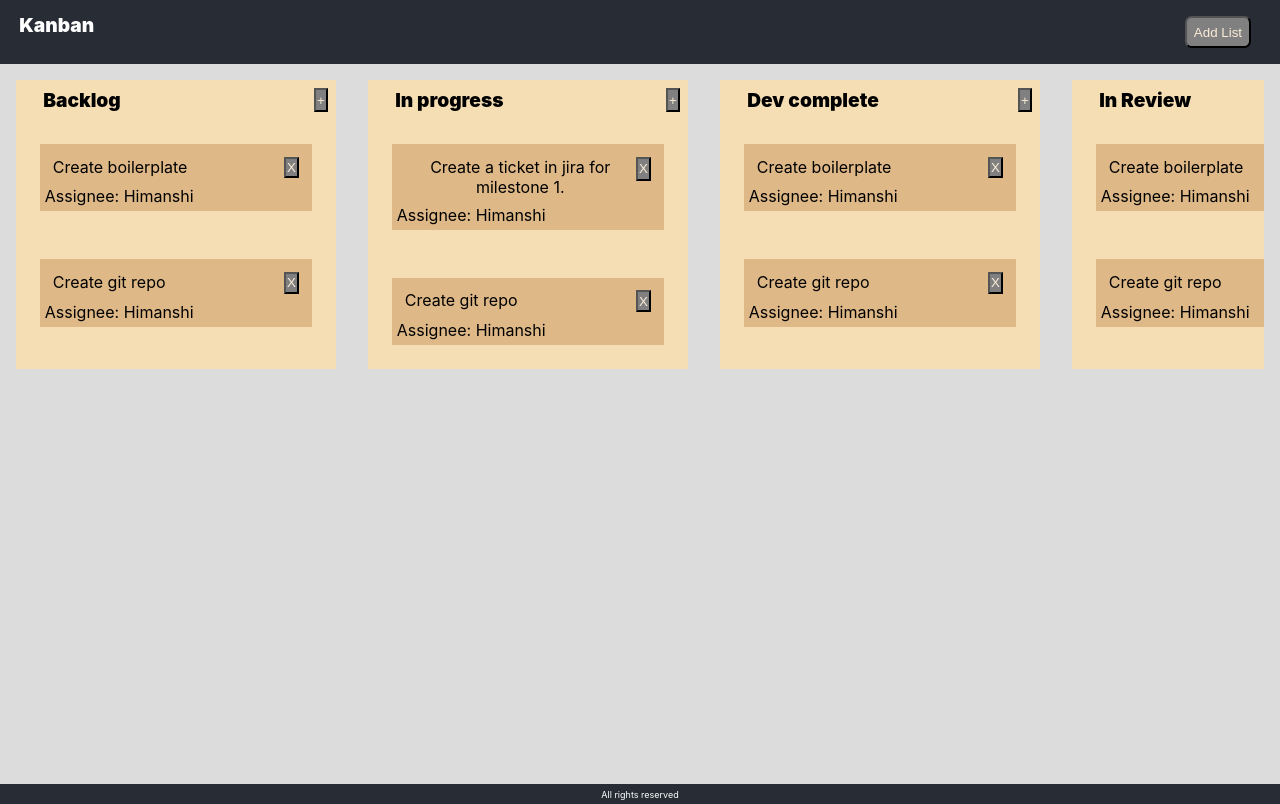
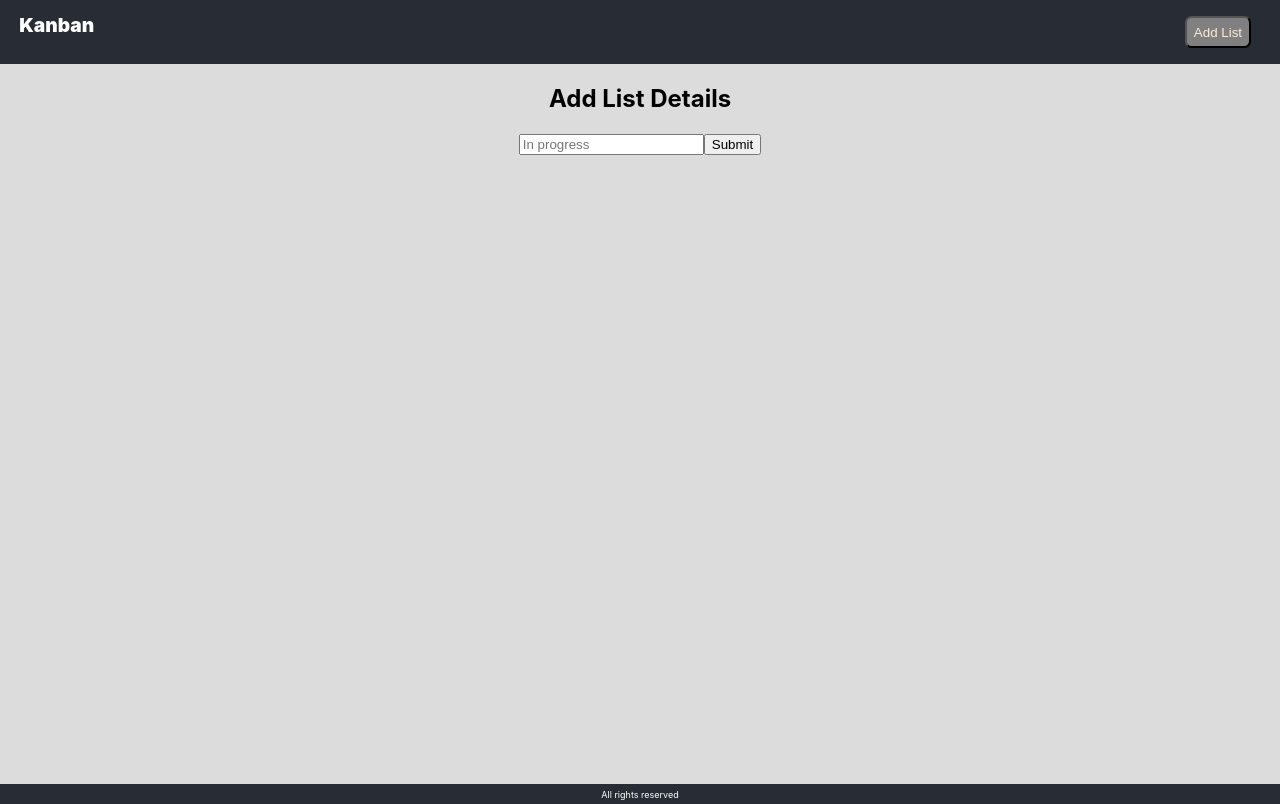
Before and after one commit to himanshi-sharmaa/kanban, a React (Create React App) app: page / in a window 1280 px wide. Both pictures are taken after a click on the button "Add List". Built offline with nearby package versions, Linux system fonts and the light colour scheme.

Commit message:
Added logics for adding list and items

```diff
--- a/src/App.css
+++ b/src/App.css
@@ -86,7 +86,7 @@
   flex-direction: row;
   flex-wrap: nowrap;
   overflow-x: auto;
-  max-height: 90vh;
+  /* max-height: 90vh; */
   margin-right: 1em;
 
 }
--- a/src/App.js
+++ b/src/App.js
@@ -1,12 +1,17 @@
 import './App.css';
 import { Button } from 'antd';
-import { useEffect, useState } from "react";
+import React,{ useEffect, useState } from "react";
 import { lists } from "./Mock";
+import ListInput from './ListInput';
+import ItemInput from './ItemInput';
 
 function App() {
 
   const [list, setList] = useState(lists);
   const [draggedData, setDraggedData] = useState();
+  const [addListInProgress, setAddListInProgress] = useState(false);
+  const [addItemInProgress, setAddItemInProgress] = useState(false);
+  const [updateList, setUpdateList] = useState('')
 
   useEffect(() => {
     const savedListData = localStorage.getItem("lists");
@@ -20,6 +25,7 @@ function App() {
     const addNewList = { title: titleData, items: []};
     const updateList = [...list, addNewList];
     setList(updateList);
+    updateDataInLocalStorage(list);
   }
 
   const addNewItemInList = (title, assignee, listTitle) => {
@@ -29,6 +35,7 @@ function App() {
         listData.items = [...listData.items,newItem];
       }
     })
+    updateDataInLocalStorage(list);
   }
 
   const dragOver = (event) => {
@@ -62,19 +69,23 @@ function App() {
   return (
     <div className="App">
       <header className="App-header">
-      <h1 className="heading">Kanban</h1>
+      <h1 className="heading" onClick={() => {setAddItemInProgress(false); setAddListInProgress(false)}}>Kanban</h1>
       <div className="button-container-view">
-        <Button className="button-style" onClick={() => addNewList("titleData")}>Add List</Button>
-        {/* <Button className="button-style" onClick={() => { addNewItemInList("In title","asignee","In Review")}}>Reset Board</Button> */}
+        <Button className="button-style" onClick={() => {
+          setAddListInProgress(true);
+        }}>Add List</Button>
       </div>
       </header>
       <main className="main-container">
+      {addListInProgress && <ListInput listTitle={(title) => {addNewList(title); setAddListInProgress(false)}}/>}
+      {addItemInProgress&& updateList!=="" && <ItemInput itemDetail={(title, assignee) => {console.log("Here"); addNewItemInList(title,assignee, updateList); setAddItemInProgress(false)}}/>}
+      { !addListInProgress && !addItemInProgress &&
         <div className="list-container">
         {list && list.map((listItems)=> {
           return  (<div key={listItems.title} className="list-style" onDragOver={(e)=> dragOver(e)} onDrop={(event) => onDrop(event, listItems.title)}>
           <div className="item-header">
             <span className="heading">{listItems.title}</span>
-            <Button className="delete-button">+</Button>
+            <Button className="delete-button" onClick={()=> {setUpdateList(listItems.title); setAddItemInProgress(true)}}>+</Button>
           </div>
           {listItems.items.map((item) => {
               return <div draggable key={item.itemTitle} className="list-item" onDragStart={(event)=> { setDraggedData(item); dragStart(event, item.itemTitle, listItems.title)}}>
@@ -89,6 +100,7 @@ function App() {
           </div>);
         })}
        </div>
+      }
       </main>
       <footer className="footer-section">All rights reserved</footer>
     </div>
--- /dev/null
+++ b/src/ItemInput.js
@@ -0,0 +1,39 @@
+import React, { useState } from "react";
+
+function ItemInput(props) {
+    const [title, setTitle] = useState();
+    const [assignee, setAssignee] = useState();
+    return(
+        <div>
+        <h2>Add Item Details</h2>
+        <form onSubmit={(event) => {
+             const itemData = {
+                itemTitle: title,
+                assignedTo: assignee
+             }
+             props.itemDetail(title, assignee);
+             event.preventDefault()
+            }}>
+        <input
+         type="text"
+         className="form-control"
+         placeholder="Title"
+         value={title}
+         onChange={(e) => {setTitle(e.target.value)}}
+         name="Title"
+       />
+        <input
+         type="text"
+         className="form-control"
+         placeholder="In progress"
+         value={assignee}
+         onChange={(e) => {setAssignee(e.target.value)}}
+         name="Assignee"
+       />
+       <button type="submit">Submit</button>
+        </form>
+        </div>
+    );
+}
+
+export default ItemInput;
--- /dev/null
+++ b/src/ListInput.js
@@ -0,0 +1,23 @@
+import React, { useState } from "react";
+
+function ListInput(props) {
+    const [formValue, setFormValue] = useState();
+    return(
+        <div>
+        <h2>Add List Details</h2>
+        <form onSubmit={(event) => { props.listTitle(formValue);event.preventDefault()}}>
+        <input
+         type="text"
+         className="form-control"
+         placeholder="In progress"
+         value={formValue}
+         onChange={(e) => {setFormValue(e.target.value)}}
+         name="List Title"
+       />
+       <button type="submit">Submit</button>
+        </form>
+        </div>
+    );
+}
+
+export default ListInput;
```
